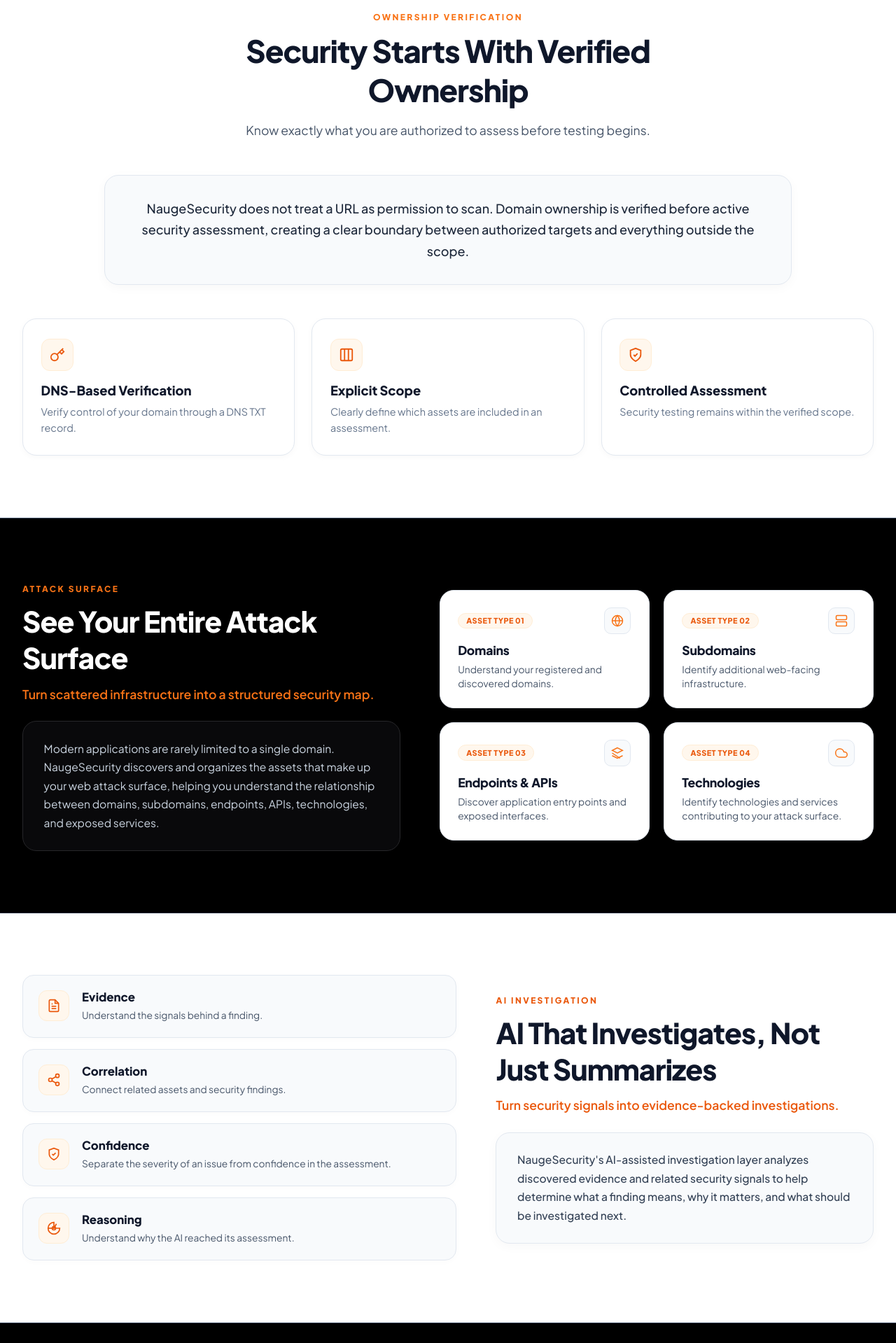
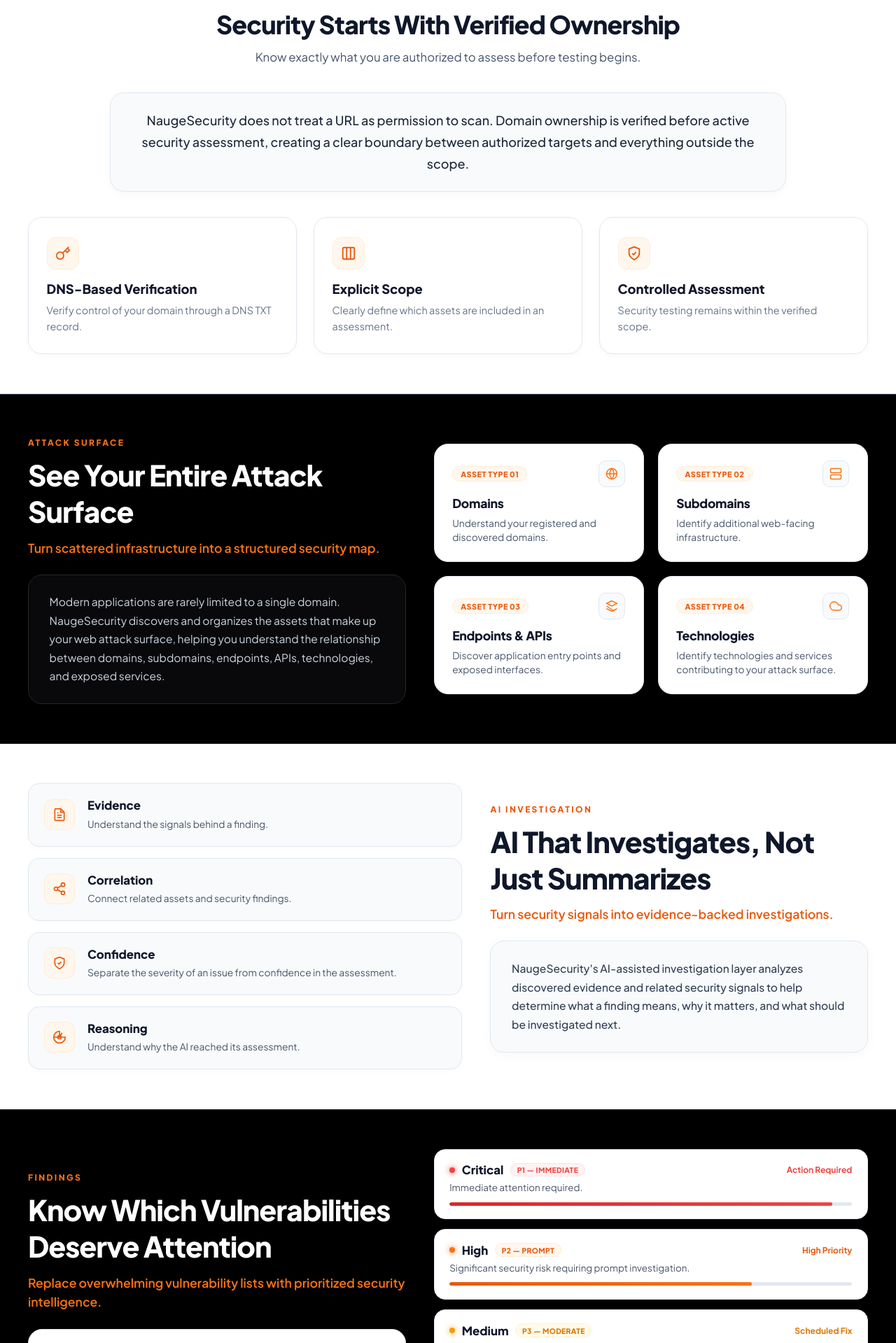
Before and after one commit to unknownmember4u/NaugeSecurity, a React (Vite) app in the folder frontend/: page / in a window 1280 px wide. Shown: the part 2681-4600 px from the top of the page at 70% size. Built offline with nearby package versions, Linux system fonts and the light colour scheme.

Commit message:
overall UI size reduction

```diff
--- a/frontend/src/app/App.jsx
+++ b/frontend/src/app/App.jsx
@@ -1196,10 +1196,7 @@
                 <p className="footer-desc">
                   NaugeSecurity — Autonomous Security Intelligence for the Modern Web.
                 </p>
-                <div className="system-status">
-                  <span className="status-dot"></span>
-                  <span>All Systems Operational (100% Uptime)</span>
-                </div>
+
               </div>
 
               <div className="footer-col">
@@ -1237,7 +1234,7 @@
 
             <div className="footer-bottom">
               <p>© {new Date().getFullYear()} NaugeSecurity Inc. All rights reserved.</p>
-              <p className="footer-tagline">NaugeSecurity — Autonomous Security Intelligence for the Modern Web.</p>
+              <p className="footer-tagline">NaugeSecurity - Autonomous Security Intelligence for the Modern Web.</p>
             </div>
           </footer>
 
--- a/frontend/src/styles/background.css
+++ b/frontend/src/styles/background.css
@@ -966,18 +966,28 @@
   background-color: #000000;
   color: #a1a1aa;
   border-top: 1px solid #18181b;
-  padding: 5rem 2rem 3rem;
+  padding: 3.25rem 1.5rem 2rem;
 }
 
 .footer-container {
-  max-width: 1240px;
+  max-width: 1200px;
   margin: 0 auto;
   display: grid;
-  grid-template-columns: 2fr 1fr 1fr 1fr;
-  gap: 4rem;
-
-  @media (max-width: 900px) {
+  grid-template-columns: 2.2fr 1fr 1fr 1fr 1fr;
+  gap: 2.5rem;
+}
+
+@media (max-width: 1024px) {
+  .footer-container {
+    grid-template-columns: 2fr 1fr 1fr 1fr;
+    gap: 2rem;
+  }
+}
+
+@media (max-width: 768px) {
+  .footer-container {
     grid-template-columns: 1fr 1fr;
+    gap: 2rem;
   }
 }
 
@@ -1693,7 +1703,7 @@
   width: 100%;
   background: #ffffff !important;
   color: #0f172a;
-  padding: 5.5rem 2rem;
+  padding: 3.5rem 1.5rem;
   border-bottom: 1px solid #e2e8f0;
   position: relative;
   z-index: 2;
@@ -1701,38 +1711,38 @@
 }
 
 .ownership-verification-section .ent-section-inner {
-  max-width: 1280px;
+  max-width: 1200px;
   margin: 0 auto;
 }
 
 .ownership-verification-section .section-header {
   text-align: center;
   max-width: 780px;
-  margin: 0 auto 3rem;
+  margin: 0 auto 2.25rem;
 }
 
 .ownership-verification-section .light-theme-title {
   color: #0f172a;
-  font-size: clamp(2rem, 3.5vw, 2.75rem);
+  font-size: clamp(1.75rem, 2.8vw, 2.35rem);
   font-weight: 800;
   letter-spacing: -0.025em;
-  margin: 0 0 1rem;
+  margin: 0 0 0.75rem;
   text-shadow: none;
 }
 
 .ownership-verification-section .light-theme-subtitle {
   color: #475569;
-  font-size: 1.1rem;
-  line-height: 1.65;
+  font-size: 1.05rem;
+  line-height: 1.6;
 }
 
 .verification-main-card {
   background: #f8fafc;
   border: 1px solid #e2e8f0;
   border-radius: 20px;
-  padding: 2rem 2.5rem;
+  padding: 1.5rem 2rem;
   max-width: 900px;
-  margin: 0 auto 3rem;
+  margin: 0 auto 2.25rem;
   text-align: center;
   box-shadow: 0 4px 16px rgba(0, 0, 0, 0.03);
 }
@@ -1817,7 +1827,7 @@
   max-width: 100% !important;
   background: #000000 !important;
   color: #ffffff;
-  padding: 5.5rem 2rem;
+  padding: 3.5rem 1.5rem;
   border-top: 1px solid #1e293b;
   border-bottom: 1px solid #1e293b;
   box-shadow: none !important;
@@ -1830,9 +1840,9 @@
 .attack-surface-split {
   display: grid;
   grid-template-columns: 1fr 1.15fr;
-  gap: 3.5rem;
-  align-items: center;
-  max-width: 1280px;
+  gap: 2.5rem;
+  align-items: center;
+  max-width: 1200px;
   margin: 0 auto;
 }
 
@@ -2006,7 +2016,7 @@
   width: 100%;
   background: #ffffff !important;
   color: #0f172a;
-  padding: 5.5rem 2rem;
+  padding: 3.5rem 1.5rem;
   border-bottom: 1px solid #e2e8f0;
   position: relative;
   z-index: 2;
@@ -2016,9 +2026,9 @@
 .ai-investigation-split {
   display: grid;
   grid-template-columns: 1.15fr 1fr;
-  gap: 3.5rem;
-  align-items: center;
-  max-width: 1280px;
+  gap: 2.5rem;
+  align-items: center;
+  max-width: 1200px;
   margin: 0 auto;
 }
 
@@ -2166,7 +2176,7 @@
   max-width: 100% !important;
   background: #000000 !important;
   color: #ffffff;
-  padding: 5.5rem 2rem;
+  padding: 3.5rem 1.5rem;
   border-top: 1px solid #1e293b;
   border-bottom: 1px solid #1e293b;
   box-shadow: none !important;
@@ -2179,9 +2189,9 @@
 .findings-split {
   display: grid;
   grid-template-columns: 1fr 1.15fr;
-  gap: 3.5rem;
-  align-items: center;
-  max-width: 1280px;
+  gap: 2.5rem;
+  align-items: center;
+  max-width: 1200px;
   margin: 0 auto;
 }
 
@@ -2443,9 +2453,9 @@
   background: #f8fafc;
   border: 1px solid #e2e8f0;
   border-radius: 20px;
-  padding: 2rem 2.5rem;
+  padding: 1.5rem 2rem;
   max-width: 900px;
-  margin: 0 auto 3.5rem;
+  margin: 0 auto 2.25rem;
   text-align: center;
   box-shadow: 0 4px 16px rgba(0, 0, 0, 0.03);
 }
@@ -2540,12 +2550,11 @@
   width: 100% !important;
   max-width: 100% !important;
   background: #000000 !important;
-  color: #ffffff;
-  padding: 5.5rem 2rem;
-  border-top: 1px solid #1e293b;
-  border-bottom: 1px solid #1e293b;
-  box-shadow: none !important;
-  margin: 0 !important;
+  width: 100%;
+  background: #ffffff !important;
+  color: #0f172a;
+  padding: 3.5rem 1.5rem;
+  border-bottom: 1px solid #e2e8f0;
   position: relative;
   z-index: 2;
   box-sizing: border-box;
@@ -2554,9 +2563,9 @@
 .remediation-split {
   display: grid;
   grid-template-columns: 1fr 1.15fr;
-  gap: 3.5rem;
-  align-items: center;
-  max-width: 1240px;
+  gap: 2.5rem;
+  align-items: center;
+  max-width: 1200px;
   margin: 0 auto;
 }
 
@@ -2700,7 +2709,7 @@
   width: 100%;
   background: #ffffff !important;
   color: #0f172a;
-  padding: 5.5rem 2rem;
+  padding: 3.5rem 1.5rem;
   border-bottom: 1px solid #e2e8f0;
   position: relative;
   z-index: 2;
@@ -2708,23 +2717,23 @@
 }
 
 .posture-section .ent-section-inner {
-  max-width: 1280px;
+  max-width: 1200px;
   margin: 0 auto;
 }
 
 .posture-section .section-header {
   text-align: center;
   max-width: 780px;
-  margin: 0 auto 3rem;
+  margin: 0 auto 2.25rem;
 }
 
 .posture-main-card {
   background: #f8fafc;
   border: 1px solid #e2e8f0;
   border-radius: 20px;
-  padding: 2rem 2.5rem;
+  padding: 1.5rem 2rem;
   max-width: 900px;
-  margin: 0 auto 3.5rem;
+  margin: 0 auto 2.25rem;
   text-align: center;
   box-shadow: 0 4px 16px rgba(0, 0, 0, 0.03);
 }
@@ -2967,7 +2976,7 @@
   max-width: 100% !important;
   background: #000000 !important;
   color: #ffffff;
-  padding: 5.5rem 2rem;
+  padding: 3.5rem 1.5rem;
   border-top: 1px solid #1e293b;
   border-bottom: 1px solid #1e293b;
   box-shadow: none !important;
@@ -2985,7 +2994,7 @@
 .reports-section .section-header {
   text-align: center;
   max-width: 780px;
-  margin: 0 auto 3rem;
+  margin: 0 auto 2.25rem;
 }
 
 .reports-section .section-eyebrow {
@@ -2998,26 +3007,26 @@
 
 .reports-section .section-title {
   color: #ffffff;
-  font-size: clamp(2rem, 3.5vw, 2.75rem);
+  font-size: clamp(1.75rem, 2.8vw, 2.35rem);
   font-weight: 800;
   letter-spacing: -0.025em;
-  margin: 0 0 1rem;
+  margin: 0 0 0.75rem;
   text-shadow: 0 2px 10px rgba(0, 0, 0, 0.9);
 }
 
 .reports-section .section-subtitle {
   color: #94a3b8;
-  font-size: 1.1rem;
-  line-height: 1.65;
+  font-size: 1.05rem;
+  line-height: 1.6;
 }
 
 .reports-main-card {
   background: #ffffff;
   border: 1px solid #e2e8f0;
   border-radius: 20px;
-  padding: 2rem 2.5rem;
-  max-width: 920px;
-  margin: 0 auto 3rem;
+  padding: 1.5rem 2rem;
+  max-width: 900px;
+  margin: 0 auto 2.25rem;
   text-align: center;
   box-shadow: 0 4px 20px rgba(0, 0, 0, 0.15);
 }
@@ -3161,7 +3170,7 @@
   width: 100%;
   background: #ffffff !important;
   color: #0f172a;
-  padding: 5.5rem 2rem;
+  padding: 3.5rem 1.5rem;
   border-bottom: 1px solid #e2e8f0;
   position: relative;
   z-index: 2;
@@ -3169,23 +3178,23 @@
 }
 
 .why-naugesecurity-section .ent-section-inner {
-  max-width: 1280px;
+  max-width: 1200px;
   margin: 0 auto;
 }
 
 .why-naugesecurity-section .section-header {
   text-align: center;
   max-width: 780px;
-  margin: 0 auto 3rem;
+  margin: 0 auto 2.25rem;
 }
 
 .why-main-card {
   background: #f8fafc;
   border: 1px solid #e2e8f0;
   border-radius: 20px;
-  padding: 2rem 2.5rem;
+  padding: 1.5rem 2rem;
   max-width: 900px;
-  margin: 0 auto 3.5rem;
+  margin: 0 auto 2.25rem;
   text-align: center;
   box-shadow: 0 4px 16px rgba(0, 0, 0, 0.03);
 }
@@ -3268,7 +3277,7 @@
   max-width: 100% !important;
   background: #ffffff !important;
   color: #0f172a;
-  padding: 5.5rem 2rem;
+  padding: 3.5rem 1.5rem;
   border-top: 1px solid #e2e8f0;
   border-bottom: 1px solid #e2e8f0;
   box-shadow: none !important;
@@ -3279,14 +3288,14 @@
 }
 
 .built-for-section .ent-section-inner {
-  max-width: 1280px;
+  max-width: 1200px;
   margin: 0 auto;
 }
 
 .built-for-section .section-header {
   text-align: center;
   max-width: 780px;
-  margin: 0 auto 3rem;
+  margin: 0 auto 2.25rem;
 }
 
 .built-for-section .section-eyebrow {
@@ -3300,23 +3309,23 @@
 
 .built-for-section .section-title {
   color: #0f172a !important;
-  font-size: clamp(2rem, 3.5vw, 2.75rem);
+  font-size: clamp(1.75rem, 2.8vw, 2.35rem);
   font-weight: 800;
   letter-spacing: -0.025em;
-  margin: 0 0 1rem;
+  margin: 0 0 0.75rem;
   text-shadow: none;
 }
 
 .built-for-section .section-subtitle {
   color: #475569 !important;
-  font-size: 1.1rem;
-  line-height: 1.65;
+  font-size: 1.05rem;
+  line-height: 1.6;
 }
 
 .personas-grid {
   display: grid;
   grid-template-columns: repeat(3, 1fr);
-  gap: 1.5rem;
+  gap: 1.25rem;
   max-width: 1150px;
   margin: 0 auto;
 }
@@ -3331,7 +3340,7 @@
   background: #f8fafc;
   border: 1px solid #e2e8f0;
   border-radius: 20px;
-  padding: 1.85rem 1.6rem;
+  padding: 1.35rem 1.4rem;
   transition: all 0.25s cubic-bezier(0.16, 1, 0.3, 1);
   box-shadow: 0 4px 16px rgba(0, 0, 0, 0.03);
   display: flex;
```
Also changed, not shown: 5 other files (tests, documents, lock files or other folders).
